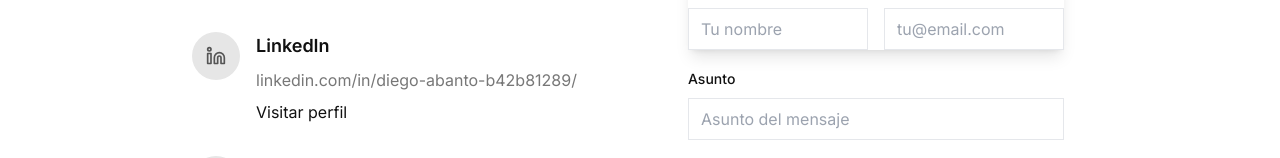
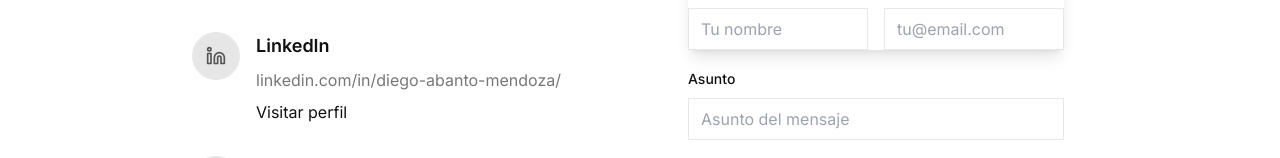
Before and after one commit to R3dgrave/portafolio-diegoam.dev, a React (Vite) app: page / in a window 1280 px wide. Shown: the part 4456-4614 px from the top of the page. Built offline with nearby package versions, Linux system fonts and the light colour scheme.

Commit message:
cambio enlace linkedin

```diff
--- a/src/Components/Contact.jsx
+++ b/src/Components/Contact.jsx
@@ -106,7 +106,7 @@ const Contact = () => {
                 <div className="flex flex-col gap-1">
                   <h3 className="text-lg font-semibold mb-1">LinkedIn</h3>
                   <p className="text-muted">
-                    linkedin.com/in/diego-abanto-b42b81289/
+                    linkedin.com/in/diego-abanto-mendoza/
                   </p>
                   <a
                     href="https://www.linkedin.com/in/diego-abanto-mendoza/"
```
